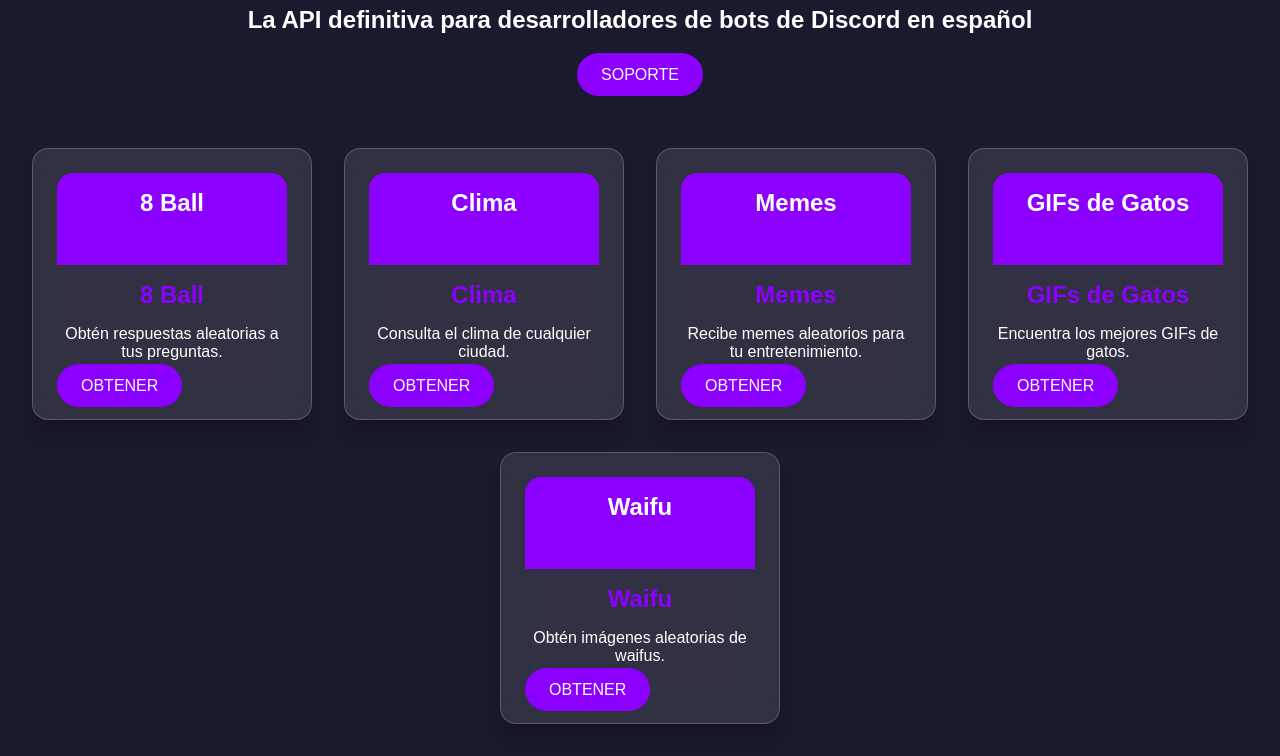
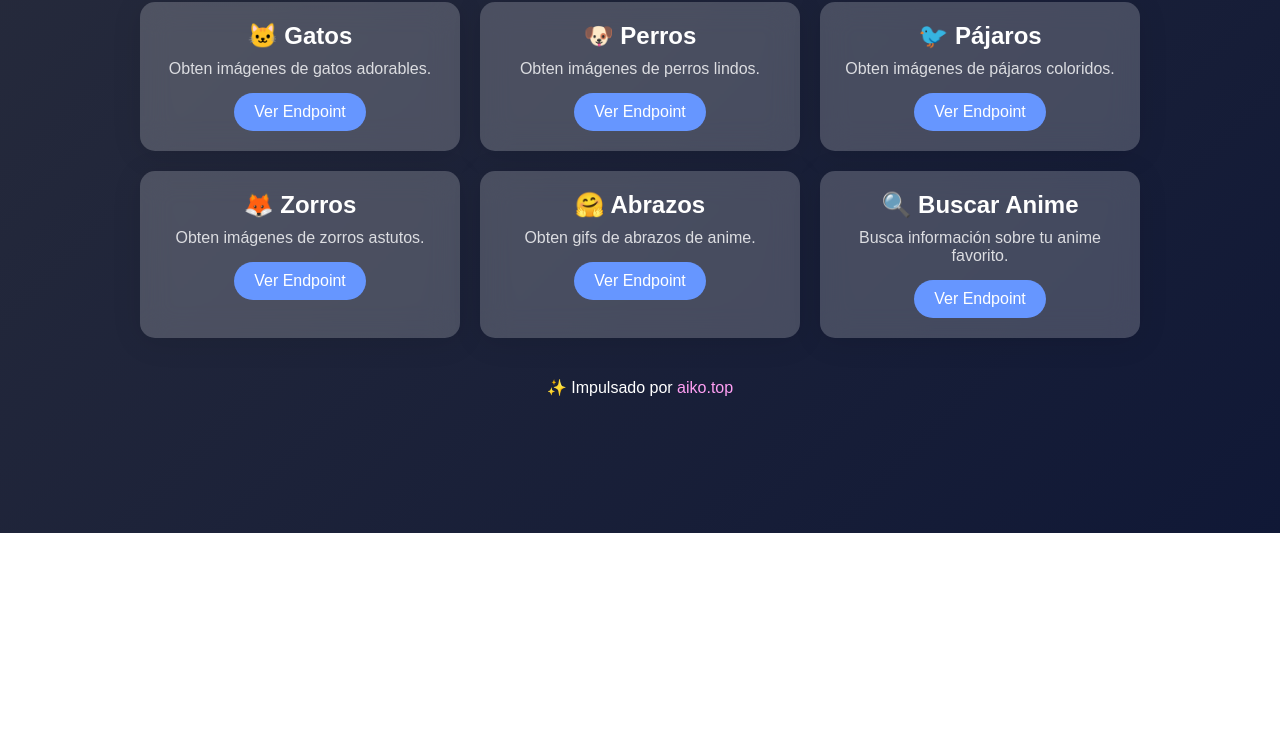
Before and after one commit to Shunnyyx/api2, a website: page public/index.html in a window 1280 px wide. Shown: the part 267-1023 px from the top of the page. After the commit the page ends 800 px from the top, so only its background shows below. Drawn offline with Linux system fonts and the light colour scheme.

Commit message:
Añadido endpoint para GIFs de abrazos de anime

```diff
--- a/public/index.html
+++ b/public/index.html
@@ -3,82 +3,52 @@
 <head>
     <meta charset="UTF-8">
     <meta name="viewport" content="width=device-width, initial-scale=1.0">
-    <meta name="description" content="API de Aiko, la mejor para desarrolladores de bots de Discord en español.">
-    <meta name="author" content="Aiko API">
-    <meta name="theme-color" content="#8b00ff">
-    <title>Aiko API</title>
-    <link rel="icon" type="image/png" href="icon.png">
-    <link rel="stylesheet" href="https://cdnjs.cloudflare.com/ajax/libs/font-awesome/4.7.0/css/font-awesome.min.css">
+    <title>Aiko API Endpoints</title>
     <link rel="stylesheet" href="styles.css">
+    <link rel="icon" href="icon.png" type="image/png">
 </head>
 <body>
-
     <div class="container">
-        <header class="header">
-            <img src="logo.png" alt="Aiko API" class="logo">
-            <h1>Aiko API</h1>
-            <h4>La API definitiva para desarrolladores de bots de Discord en español</h4>
-            <a class="button" href="https://discord.gg/pbwCdxChZU">Soporte</a>
+        <header>
+            <img src="logo.png" alt="Aiko Logo" class="logo">
         </header>
-
-        <section class="cards-container">
-            <div class="card">
-                <div class="top-row">
-                    <h4>8 Ball</h4>
+        <main>
+            <section class="card-grid">
+                <div class="card">
+                    <h2>🐱 Gatos</h2>
+                    <p>Obten imágenes de gatos adorables.</p>
+                    <a href="https://api.aiko.top/api/cat" target="_blank">Ver Endpoint</a>
                 </div>
-                <div class="content">
-                    <h2>8 Ball</h2>
-                    <p>Obtén respuestas aleatorias a tus preguntas.</p>
-                    <a class="button" href="https://api.aiko.com/fun/8ball?question=¿Voy+a+tener+nitro?">Obtener</a>
+                <div class="card">
+                    <h2>🐶 Perros</h2>
+                    <p>Obten imágenes de perros lindos.</p>
+                    <a href="https://api.aiko.top/api/dog" target="_blank">Ver Endpoint</a>
                 </div>
-            </div>
-
-            <div class="card">
-                <div class="top-row">
-                    <h4>Clima</h4>
+                <div class="card">
+                    <h2>🐦 Pájaros</h2>
+                    <p>Obten imágenes de pájaros coloridos.</p>
+                    <a href="https://api.aiko.top/api/bird" target="_blank">Ver Endpoint</a>
                 </div>
-                <div class="content">
-                    <h2>Clima</h2>
-                    <p>Consulta el clima de cualquier ciudad.</p>
-                    <a class="button" href="https://api.aiko.com/weather?city=Madrid">Obtener</a>
+                <div class="card">
+                    <h2>🦊 Zorros</h2>
+                    <p>Obten imágenes de zorros astutos.</p>
+                    <a href="https://api.aiko.top/api/fox" target="_blank">Ver Endpoint</a>
                 </div>
-            </div>
-
-            <div class="card">
-                <div class="top-row">
-                    <h4>Memes</h4>
+                <div class="card">
+                    <h2>🤗 Abrazos</h2>
+                    <p>Obten gifs de abrazos de anime.</p>
+                    <a href="https://api.aiko.top/api/hug" target="_blank">Ver Endpoint</a>
                 </div>
-                <div class="content">
-                    <h2>Memes</h2>
-                    <p>Recibe memes aleatorios para tu entretenimiento.</p>
-                    <a class="button" href="https://api.aiko.com/fun/meme">Obtener</a>
+                <div class="card">
+                    <h2>🔍 Buscar Anime</h2>
+                    <p>Busca información sobre tu anime favorito.</p>
+                    <a href="https://api.aiko.top/api/anime?search=naruto" target="_blank">Ver Endpoint</a>
                 </div>
-            </div>
-
-            <div class="card">
-                <div class="top-row">
-                    <h4>GIFs de Gatos</h4>
-                </div>
-                <div class="content">
-                    <h2>GIFs de Gatos</h2>
-                    <p>Encuentra los mejores GIFs de gatos.</p>
-                    <a class="button" href="https://api.aiko.com/fun/catgif">Obtener</a>
-                </div>
-            </div>
-
-            <div class="card">
-                <div class="top-row">
-                    <h4>Waifu</h4>
-                </div>
-                <div class="content">
-                    <h2>Waifu</h2>
-                    <p>Obtén imágenes aleatorias de waifus.</p>
-                    <a class="button" href="https://api.aiko.com/fun/waifu">Obtener</a>
-                </div>
-            </div>
-        </section>
-
+            </section>
+        </main>
+        <footer>
+            <p>✨ Impulsado por <span class="highlight">aiko.top</span></p>
+        </footer>
     </div>
-
 </body>
 </html>
--- a/public/styles.css
+++ b/public/styles.css
@@ -1,135 +1,84 @@
-:root {
-    --primary-color: #8b00ff;
-    --secondary-color: #4b0082;
-    --background-color: #1a1a2e;
-    --white-text: #fff;
-    --button-radius: 3rem;
-    --card-radius: 1rem;
-    --box-shadow: 0 1rem 1rem rgba(0, 0, 0, 0.2);
-}
-
+/* General Styles */
 * {
+    margin: 0;
     padding: 0;
-    margin: 0;
     box-sizing: border-box;
+    font-family: 'Poppins', sans-serif;
 }
 
 body {
-    font-family: 'Arial', sans-serif;
-    background-color: var(--background-color);
-    color: var(--white-text);
-    text-align: center;
+    background: linear-gradient(135deg, #282c3c, #101836);
+    color: #fff;
+    display: flex;
+    justify-content: center;
+    align-items: center;
+    min-height: 100vh;
+    padding: 20px;
 }
 
 .container {
-    display: flex;
-    flex-direction: column;
-    align-items: center;
-    padding: 2rem;
-}
-
-.header {
-    margin-bottom: 2rem;
+    width: 100%;
+    max-width: 1000px;
     text-align: center;
 }
 
 .logo {
-    width: 150px;
-    height: 150px;
-    border-radius: 50%;
-    box-shadow: 0 0 20px var(--primary-color);
+    max-width: 200px;
+    margin-bottom: 30px;
 }
 
-h1 {
-    font-size: 3rem;
-    margin: 1rem 0;
-    color: var(--primary-color);
-    text-shadow: 2px 2px 5px var(--secondary-color);
-}
-
-h4 {
-    font-size: 1.5rem;
-    margin-bottom: 2rem;
-    color: var(--white-text);
-}
-
-.button {
-    background-color: var(--primary-color);
-    border: none;
-    color: var(--white-text);
-    padding: 0.8rem 1.5rem;
-    font-size: 1rem;
-    border-radius: var(--button-radius);
-    text-transform: uppercase;
-    cursor: pointer;
-    text-decoration: none;
-    margin-top: 1rem;
-    transition: background-color 0.3s ease;
-}
-
-.button:hover {
-    background-color: var(--secondary-color);
-}
-
-.cards-container {
-    display: flex;
-    flex-wrap: wrap;
-    justify-content: center;
-    gap: 2rem;
-    margin-top: 2rem;
+.card-grid {
+    display: grid;
+    grid-template-columns: repeat(auto-fit, minmax(250px, 1fr));
+    gap: 20px;
 }
 
 .card {
-    background-color: rgba(255, 255, 255, 0.1);
-    backdrop-filter: blur(1rem);
-    border-radius: var(--card-radius);
-    border: 0.1rem solid rgba(255, 255, 255, 0.2);
-    width: 280px;
-    padding: 1.5rem;
-    box-shadow: var(--box-shadow);
-    display: flex;
-    flex-direction: column;
-    align-items: center;
+    background: rgba(255, 255, 255, 0.2);
+    border-radius: 15px;
+    padding: 20px;
+    box-shadow: 0 4px 30px rgba(0, 0, 0, 0.1);
+    backdrop-filter: blur(15px);
     transition: transform 0.3s ease, box-shadow 0.3s ease;
-    text-align: left;
 }
 
 .card:hover {
     transform: translateY(-10px);
-    box-shadow: 0 2rem 2rem rgba(0, 0, 0, 0.3);
-}
-
-.card .top-row {
-    background-color: var(--primary-color);
-    padding: 1rem;
-    border-radius: var(--card-radius) var(--card-radius) 0 0;
-    width: 100%;
-    text-align: center;
-    color: var(--white-text);
-    font-weight: bold;
+    box-shadow: 0 8px 30px rgba(0, 0, 0, 0.3);
 }
 
 .card h2 {
-    margin: 1rem 0;
     font-size: 1.5rem;
-    color: var(--primary-color);
-    text-align: center;
+    margin-bottom: 10px;
+    color: #ffffff;
 }
 
 .card p {
     font-size: 1rem;
-    margin-bottom: 1rem;
-    color: var(--white-text);
-    text-align: center;
+    margin-bottom: 15px;
+    color: #dcdde1;
 }
 
-@media (max-width: 768px) {
-    .cards-container {
-        flex-direction: column;
-        align-items: center;
-    }
+.card a {
+    display: inline-block;
+    padding: 10px 20px;
+    color: #fff;
+    background: #6696ff;
+    border-radius: 25px;
+    text-decoration: none;
+    transition: background 0.3s ease, transform 0.3s ease;
+}
 
-    .card {
-        width: 90%;
-    }
+.card a:hover {
+    background: #6696ff;
+    transform: scale(1.05);
 }
+
+footer {
+    margin-top: 40px;
+    font-size: 1rem;
+}
+
+.highlight {
+    color: #ff9ff3;
+}
```
